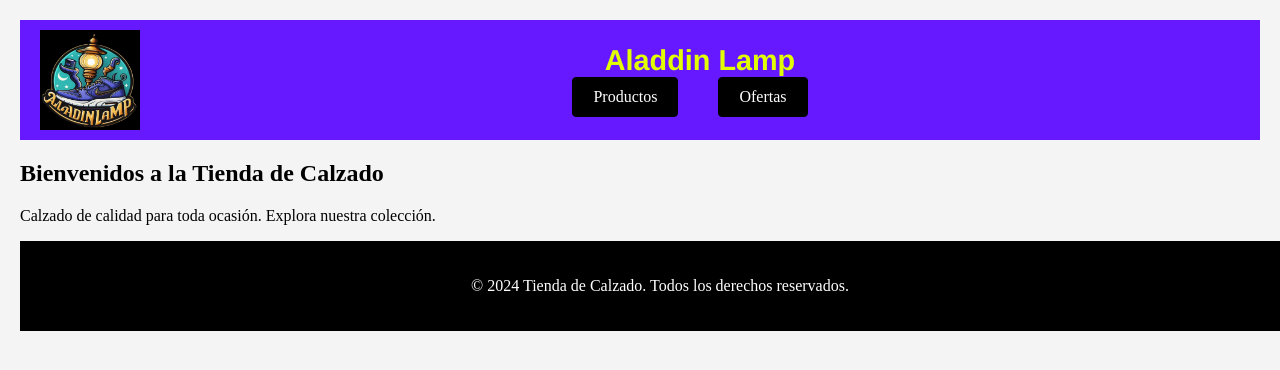
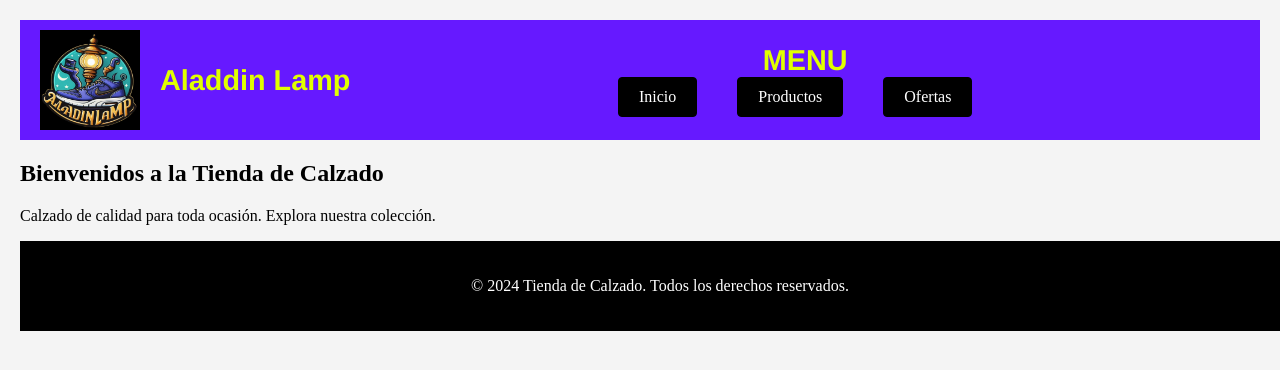
Before and after one commit to diegohithub/Calzado, a plain HTML site: page index.html in a window 1280 px wide. Drawn offline with Linux system fonts and the light colour scheme.

Commit message:
Update index.html

```diff
--- a/index.html
+++ b/index.html
@@ -10,13 +10,14 @@
     <header>
         <div class="logo-container">
             <img src="imagenes/logo.jpeg" alt="logo emprendimiento" class="logo">
+            <h1>Aladdin Lamp</h1>
         </div>
         <nav>
-            <h1>Aladdin Lamp</h1>
+            <h1>MENU</h1>
             <ul>
+                <li><a href="index.html">Inicio</a></li>
                 <li><a href="productos.html">Productos</a></li>
                 <li><a href="ofertas.html">Ofertas</a></li>
-
             </ul>
         </nav>
     </header>
```
